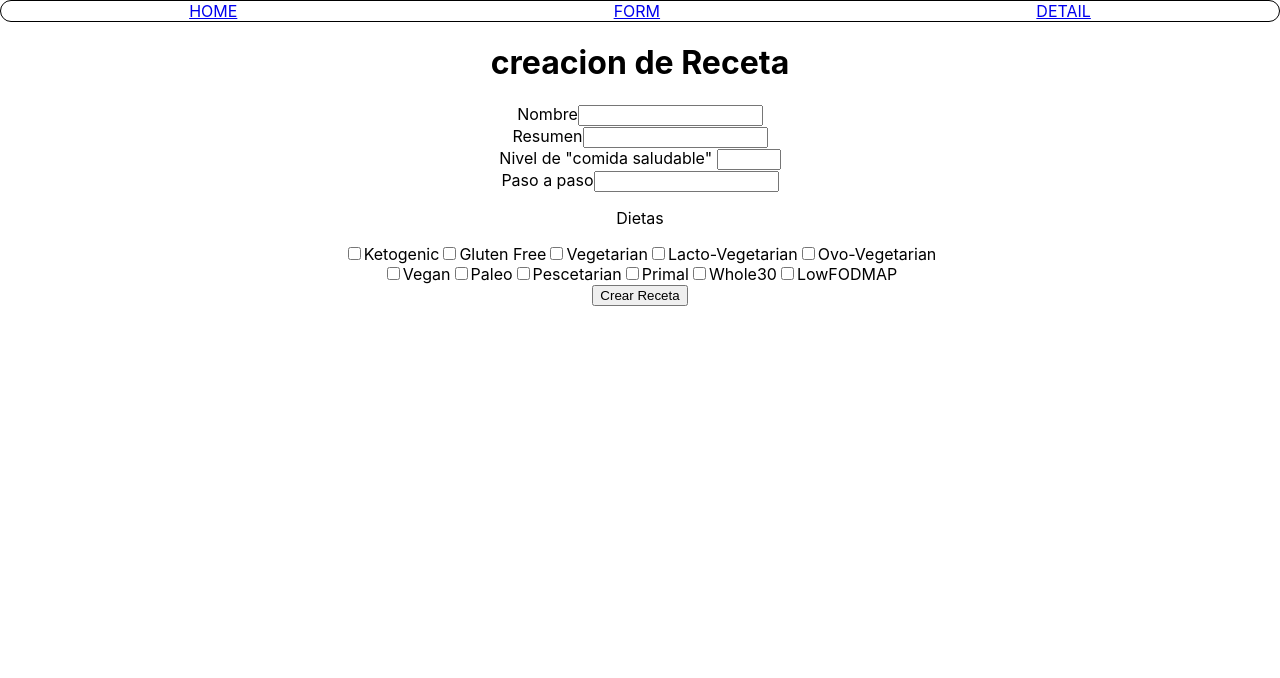
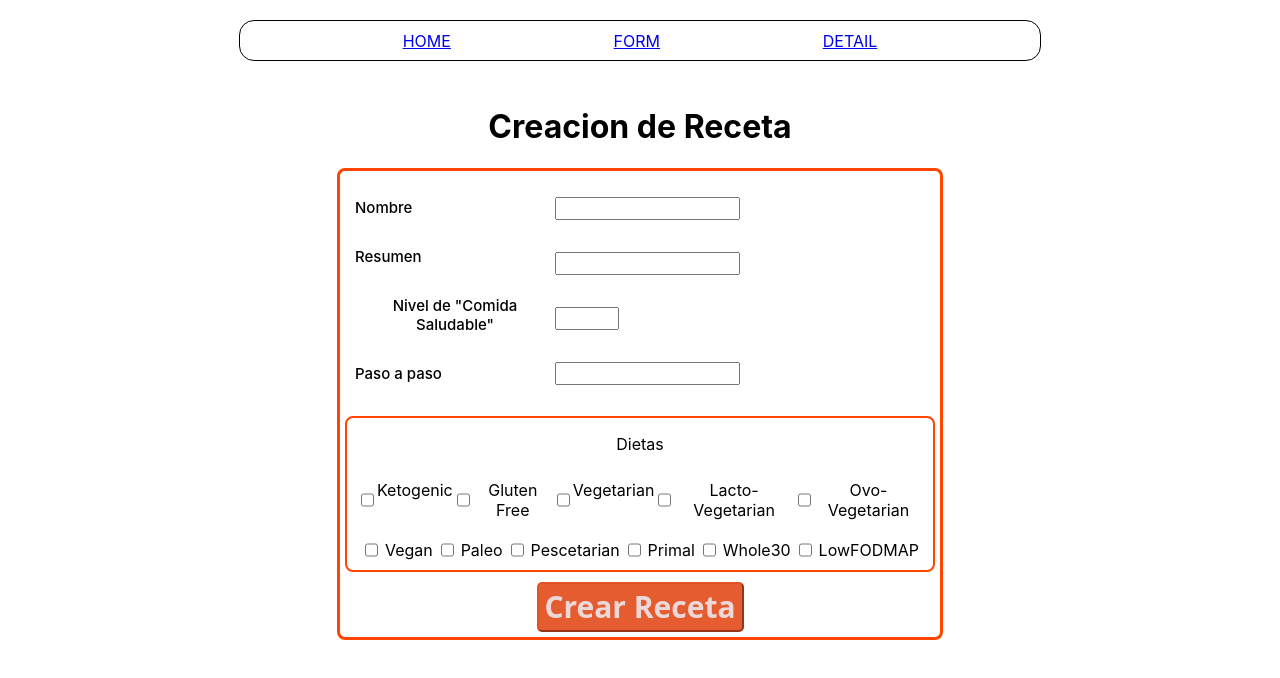
Before and after one commit to Davico84/ProyectoIndividualFood, a React (Create React App) app in the folder client/: page /create in a window 1280 px wide. Shown: the top 678 px of the page. Built offline with nearby package versions, Linux system fonts and the light colour scheme.

Commit message:
form casi 99%o

```diff
--- a/client/src/App.css
+++ b/client/src/App.css
@@ -1,5 +1,8 @@
 .App {
   text-align: center;
+    display: flex;
+    flex-direction: column;
+    align-items: center;
 }
 
 .App-logo {
--- a/client/src/components/NavBar/NavBar.module.css
+++ b/client/src/components/NavBar/NavBar.module.css
@@ -1,8 +1,13 @@
 .mainContainer{
     display: flex;
     flex-direction: row;
-    justify-content: space-around;
     /* background-color: navy; */
     border-radius: 15px;
     border: 1px solid black;
+    align-items: center;
+    justify-content: space-evenly;
+    align-content: space-between;
+    width: 800px;
+    height: 39px;
+    margin: 20px;
 }
--- a/client/src/views/Form/Form.jsx
+++ b/client/src/views/Form/Form.jsx
@@ -1,6 +1,7 @@
 import styles from "./Form.module.css"
 import {useState}from "react"
 import axios from "axios"
+
 // import { getDietas} from "../../redux/actions";
 // import { useDispatch,useSelector } from "react-redux";
 // import { useEffect } from "react";
@@ -84,36 +85,60 @@ const submitHandler =(event)=>{
     .catch(err=>alert(err))
 }
 return(
-    <><h1>creacion de Receta</h1>
-        <form onSubmit={submitHandler}>
-            <div>
-                <label htmlFor="txtnom">Nombre</label>
-                <input type="text" id="txtnom" value={form.nombre} onChange={changeHandler} name="nombre"/>
-                {errors.nombre && <span> {errors.nombre} </span>}
+    <div className={styles.main}>
+        <div classname={styles.titulo} >
+            <h1>
+                Creacion de Receta
+            </h1>
+        </div>
+        <form onSubmit={submitHandler} className ={styles.form}>
+            <div className={styles.cajas}>
+                <div className={styles.labels} >
+                    <p><label htmlFor="txtnom">Nombre</label></p>
+                    <p><label htmlFor="txtrex" >Resumen</label></p>
+                    <p><label htmlFor="numcom" >Nivel de "Comida Saludable" </label></p>
+                    <p><label htmlFor="txtpaso" >Paso a paso</label></p>
+                </div>
+                <div className={styles.inputs}>
+                    <p>
+                        <input  className={styles.intex} type="text" id="txtnom" value={form.nombre} onChange={changeHandler} name="nombre"/>
+                    </p>
+                    <p>
+                        <input className={styles.intex} type="text" id="txtres"value={form.resumen}onChange={changeHandler} name="resumen"/>
+                    </p>
+                    <p>
+                        <input className={styles.intex} type="number" id="numcom" min="10" max ="100" value={form.comidaSaludable}onChange={changeHandler}name="comidaSaludable"/>
+                    </p>
+                    <p>
+                        <input className={styles.intex} type="text" id="txtpaso" value={form.pasoAPaso}onChange={changeHandler}name="pasoAPaso"/>
+                    </p>
+                </div>
+                <div className={styles.mainerrors}>
+                        <p>
+                            {errors.nombre && <span className={styles.spamerror}> {errors.nombre} </span>}
+                        </p>
+                        <p>
+                            {errors.resumen &&<span className={styles.spamerror}>{errors.resumen} </span>}
+                        </p>
+                        <p>
+                            {errors.comidaSaludable && <span className={styles.spamerror}> error comida  sal </span>}
+                        </p>
+                        <p>
+                            {errors.pasoAPaso && <span className={styles.spamerror}> error paso a pas</span>}
+                        </p>
+                </div>
+
             </div>
-            <div>
-                <label htmlFor="txtrex" >Resumen</label>
-                <input type="text" id="txtres"value={form.resumen}onChange={changeHandler} name="resumen"/>
-                {errors.resumen &&<span>{errors.resumen} </span>}
-            </div>
-            <div>
-                <label htmlFor="numcom" >Nivel de "comida saludable" </label>
-                <input type="number" id="numcom" min="10" max ="100" value={form.comidaSaludable}onChange={changeHandler}name="comidaSaludable"/>
-            </div>
-            <div>
-                <label htmlFor="txtpaso" >Paso a paso</label>
-                <input type="text" id="txtpaso" value={form.pasoAPaso}onChange={changeHandler}name="pasoAPaso"/>
-            </div>
-            <div className={styles.chkboxs}>
+            <div className={styles.mainchks}>
                 <p>Dietas</p>
-                <div>
+                <div className={styles.chks}>
                     <input type="checkbox" id="1" name="chk1" onChange={changeChkHandler} checked={chkdietas.chk1} value="Ketogenic" />Ketogenic
                     <input type="checkbox" id="2" name="chk2" onChange={changeChkHandler} checked={chkdietas.chk2} value="Gluten_Free" />Gluten Free
                     <input type="checkbox" id="3" name="chk3" onChange={changeChkHandler} checked={chkdietas.chk3} value="Vegetarian" />Vegetarian
                     <input type="checkbox" id="4" name="chk4" onChange={changeChkHandler} checked={chkdietas.chk4} value="Lacto-Vegetarian" />Lacto-Vegetarian
                     <input type="checkbox" id="5" name="chk5" onChange={changeChkHandler}checked={chkdietas.chk5}value="Ovo-Vegetarian" />Ovo-Vegetarian
                 </div>
-                <div>
+                <div className={styles.chks}>
                     <input type="checkbox" id="6" name="chk6" onChange={changeChkHandler} checked={chkdietas.chk6} value="Vegan" />Vegan
                     <input type="checkbox" id="7" name="chk7" onChange={changeChkHandler} checked={chkdietas.chk7} value="Paleo" />Paleo
                     <input type="checkbox" id="8" name="chk8" onChange={changeChkHandler} checked={chkdietas.chk8}value="Pescetarian" />Pescetarian
@@ -123,9 +148,9 @@ return(
                 </div>
 
             </div>
-            <button type="submit">Crear Receta</button>
+            <button className={styles.bootom} type="submit">Crear Receta</button>
         </form>
-    </>
+    </div>
 
     )
 
--- a/client/src/views/Form/Form.module.css
+++ b/client/src/views/Form/Form.module.css
@@ -0,0 +1,100 @@
+.main{
+    display: flex;
+    flex-direction: column;
+    align-items: stretch;
+
+    border-radius: 8px;
+    margin: 5px;
+}
+.form{
+    display: flex;
+    flex-direction: column;
+    align-items: center;
+    width: 600px;
+    border: solid orangered;
+    border-radius: 8px;
+}
+.titulo{
+    display: flex;
+    flex-direction: column;
+    align-items: center;
+    width: 600px;
+    border: solid orangered;
+    border-radius: 8px;
+}
+.cajas{
+    display: flex;
+    margin: 10px;
+    /* background-color: coral; */
+    width: 97%;
+    align-items: center;
+    flex-direction: row;
+    justify-content: center;
+}
+.mainchks{
+    display: flex;
+    flex-direction: column;
+    align-items: stretch;
+    border-radius: 8px;
+    MARGIN: 5PX;
+    border: solid 2px orangered;
+    border-radius: 8px;
+}
+.chks{
+    display: flex;
+    align-items: stretch;
+    justify-content: space-evenly;
+    flex-direction: row;
+    margin: 10px;
+}
+.inputs{
+    display: flex;
+    flex-direction: column;
+    align-items: flex-start;
+    width: 200px;
+}
+.labels{
+    display: flex;
+    flex-direction: column;
+    align-items: flex-start;
+    width: 200px;
+    font-weight: 500;
+    font-size: 15px;
+}
+
+.mainerrors{
+    display: flex;
+    width: 170px;
+    flex-direction: column;
+    height: 200px;
+}
+
+.spamerror{
+    display: flex;
+    color: red;
+    font-weight: 700;
+    font-size: 10px;
+    margin: 3px;
+    padding: 0px;
+    justify-content: flex-start;
+}
+.intex{
+    display: flex;
+    height: 17px;
+}
+.bootom{
+    font-size: 30px;
+    font-weight: bolder;
+    border-radius: 5px;
+    padding: 5px;
+    color: #ebd9d9;
+    background-color: #e55225f0;
+    height: 50px;
+    font-family: system-ui;
+    width: 207px;
+    border-color: #e55225f0;
+    display: flex;
+    align-items: center;
+    justify-content: space-around;
+    margin: 5px;
+}
--- a/client/src/views/Home/Home.jsx
+++ b/client/src/views/Home/Home.jsx
@@ -22,7 +22,7 @@ const Home =()=>{
     return (
         <div className={style.main}>
              <div className={style.cabecera}>
-                <h1>Esta es la vista de Home</h1>
+                <h1>Recetas</h1>
             </div>
             <div className={style.detalle}>
                 <div className={style.filtros}>
--- a/client/src/views/Home/Home.module.css
+++ b/client/src/views/Home/Home.module.css
@@ -25,7 +25,7 @@
 }
 .cabecera{
     display: flex;
-    background-color: blue;
+    /* background-color: blue; */
 }
 .detalle{
     display: flex;
```
